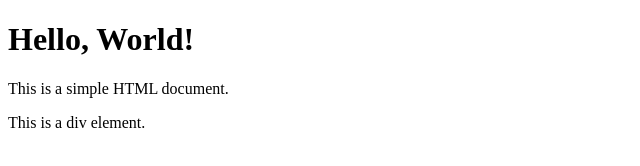
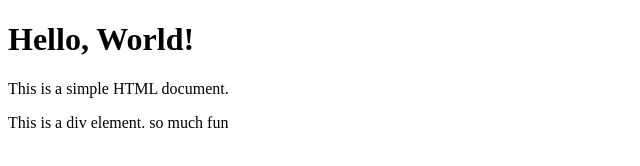
Before and after one commit to mcgamer2023-star/test-project, a plain HTML site: page index.html in a window 1280 px wide. Shown: the full height of the page, 0-640 px from the left. Drawn offline with Linux system fonts and the light colour scheme.

Commit message:
Update index.html

```diff
--- a/index.html
+++ b/index.html
@@ -13,7 +13,7 @@
     This is a simple HTML document.
  </p>
  <div>
-    This is a div element.
+    This is a div element. so much fun
  </div>
 
 </body>
```
